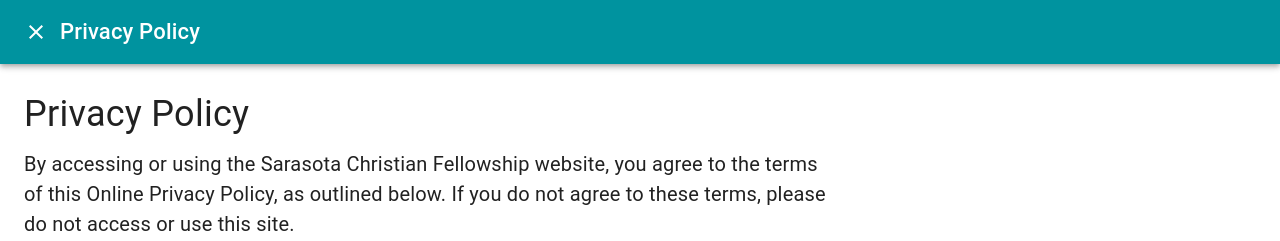
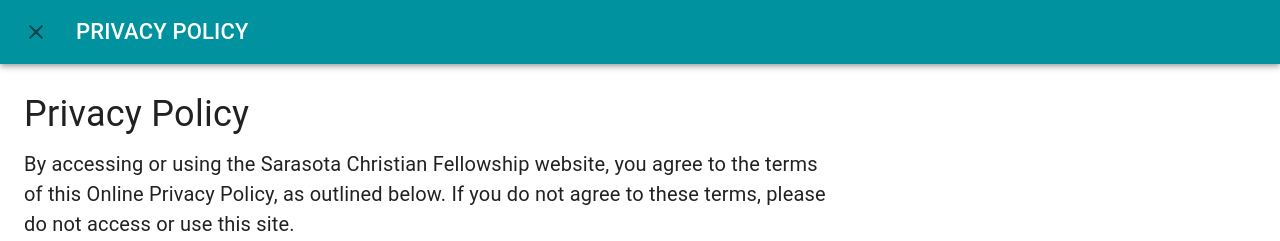
Before and after one commit to abregorivas/sarasota, a Gatsby site: page /page-2 in a window 1280 px wide. Both pictures are taken after a click on the item "PRIVACY POLICY". Shown: the top 241 px of the page. Built offline with nearby package versions, Linux system fonts and the light colour scheme; Gatsby itself is replaced by a stand-in of ours.

Commit message:
update styles DialogComponent

```diff
--- a/src/components/Shared/DialogContainer.js
+++ b/src/components/Shared/DialogContainer.js
@@ -1,7 +1,7 @@
 import React from "react"
 import PropTypes from "prop-types"
 import CloseIcon from "@material-ui/icons/Close"
-import { makeStyles, createStyles } from "@material-ui/styles"
+import { makeStyles } from "@material-ui/styles"
 import {
   AppBar,
   Toolbar,
@@ -12,9 +12,21 @@
   Slide,
 } from "@material-ui/core"
 
-const useStyles = makeStyles(theme =>
-  createStyles({ container: { marginTop: "80" } })
-)
+const useStyles = makeStyles(theme => ({
+  container: {
+    marginTop: "80",
+  },
+  title: {
+    marginLeft: theme.spacing(2),
+    textTransform: "uppercase",
+  },
+  appBar: {
+    zIndex: theme.zIndex.drawer + 1,
+  },
+  colorPrimary: {
+    color: theme.palette.secondary,
+  },
+}))
 
 const Transition = React.forwardRef(function Transition(props, ref) {
   return <Slide direction="up" ref={ref} {...props} />
@@ -32,12 +44,7 @@
     >
       <AppBar className={classes.appBar}>
         <Toolbar>
-          <IconButton
-            edge="start"
-            color="inherit"
-            onClick={handleClose}
-            aria-label="Close"
-          >
+          <IconButton edge="start" onClick={handleClose} aria-label="Close">
             <CloseIcon />
           </IconButton>
           <Typography variant="h6" className={classes.title}>
@@ -45,7 +52,9 @@
           </Typography>
         </Toolbar>
       </AppBar>
-      <Container className={classes.container}>{children}</Container>
+      <Container className={classes.container}>
+        <div>{children}</div>
+      </Container>
     </Dialog>
   )
 }
```
